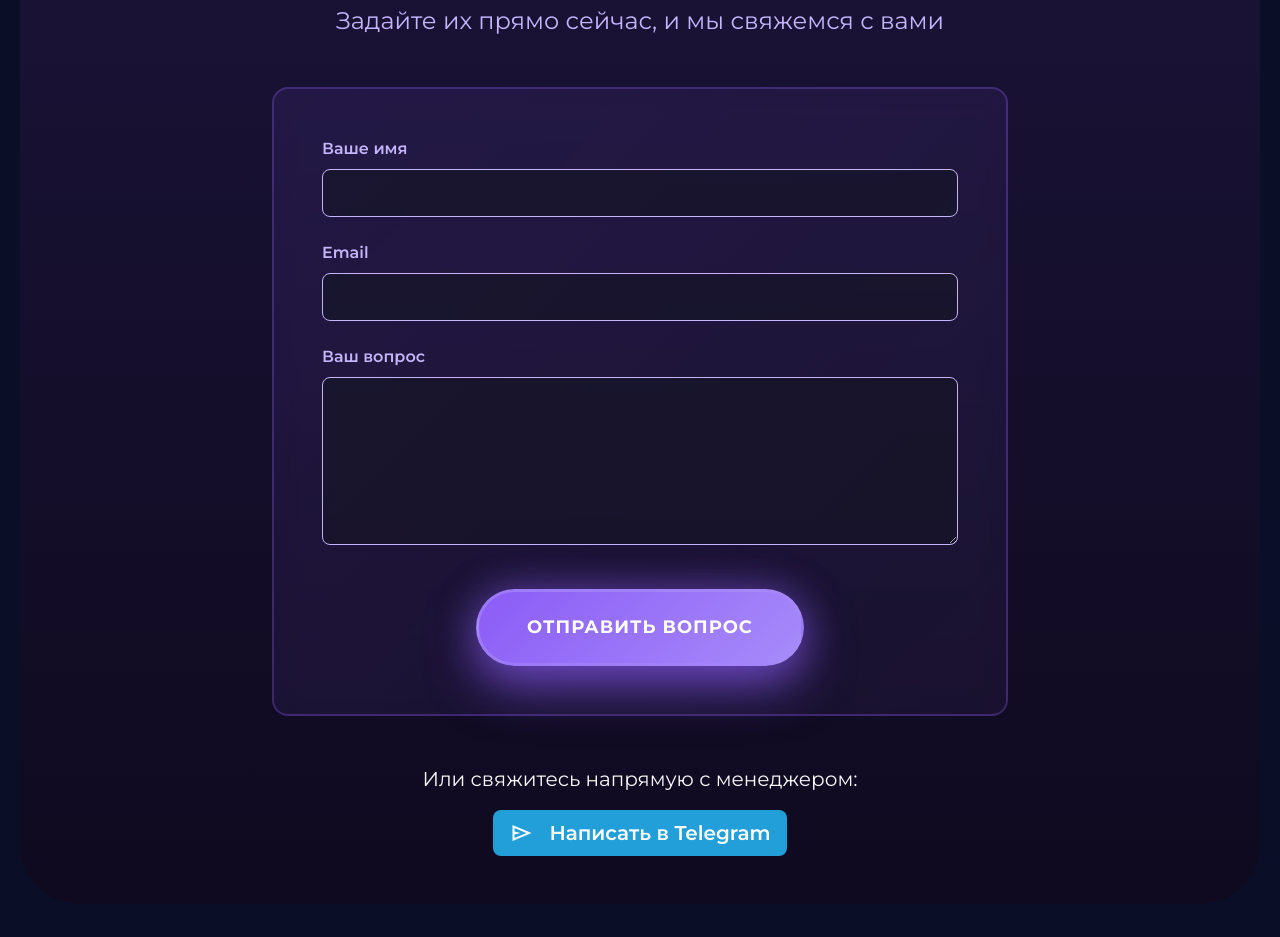
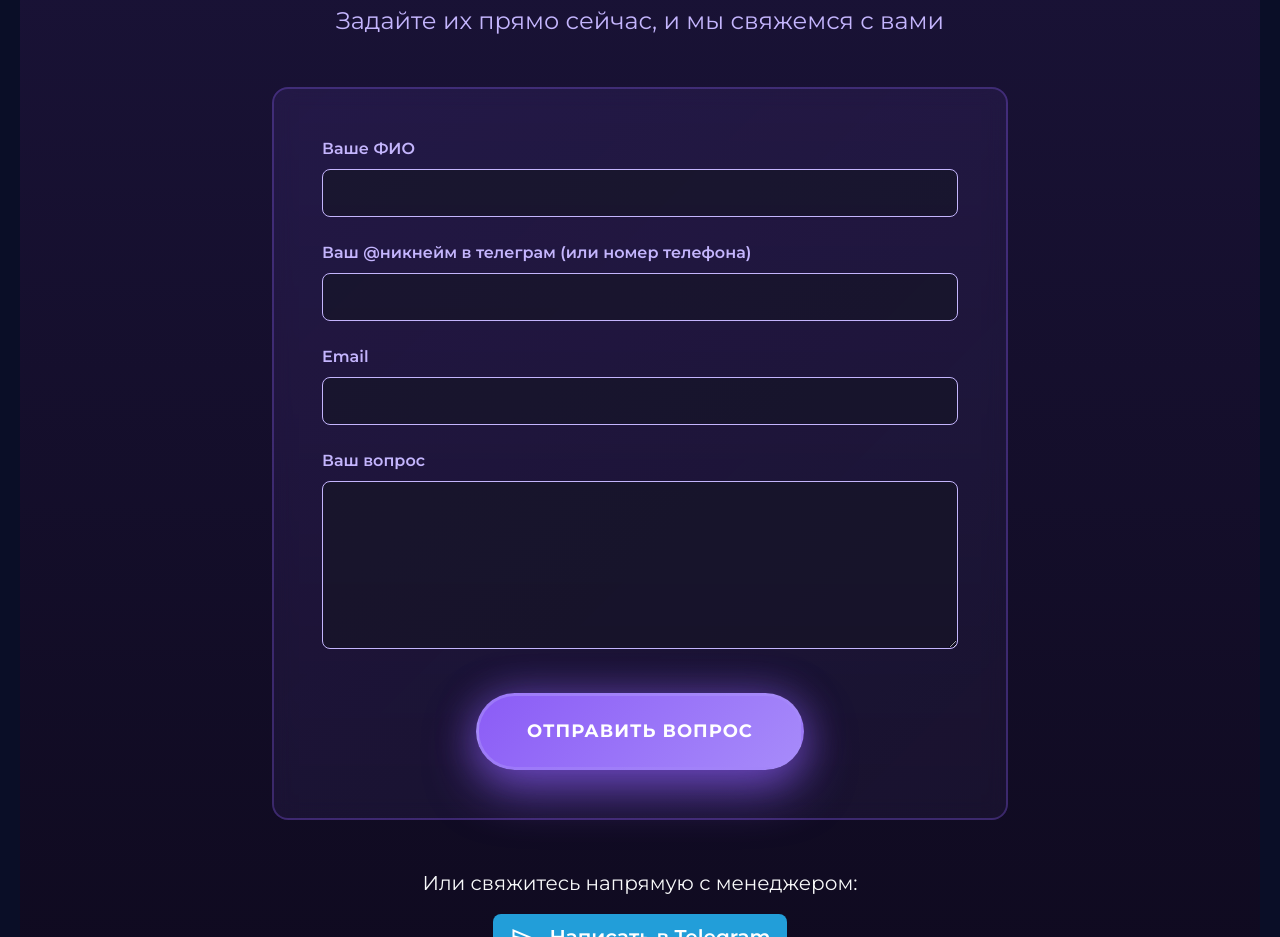
Before and after one commit to Phil1879/numerolog, a plain HTML site: page index.html in a window 1280 px wide. Shown: the part 10208-11145 px from the top of the page. Drawn offline with nearby package versions, Linux system fonts and the light colour scheme.

Commit message:
webhook2

```diff
--- a/index.html
+++ b/index.html
@@ -725,8 +725,12 @@
                 <div class="bg-module rounded-4 p-4 p-md-5">
                     <form id="contactForm" class="row g-4">
                         <div class="col-12">
-                            <label class="form-label text-primary fw-semibold" data-key="contact-name-label">Ваше имя</label>
+                            <label class="form-label text-primary fw-semibold" data-key="contact-name-label">Ваше ФИО</label>
                             <input type="text" name="name" class="form-control form-control-lg bg-dark-custom border-primary text-light" required>
+                        </div>
+                        <div class="col-12">
+                            <label class="form-label text-primary fw-semibold" data-key="contact-tg-label">Ваш @ник в телеграм (или номер телефона)</label>
+                            <input type="text" name="tg" class="form-control form-control-lg bg-dark-custom border-primary text-light" required>
                         </div>
                         <div class="col-12">
                             <label class="form-label text-primary fw-semibold" data-key="contact-email-label">Email</label>
@@ -734,7 +738,7 @@
                         </div>
                         <div class="col-12">
                             <label class="form-label text-primary fw-semibold" data-key="contact-message-label">Ваш вопрос</label>
-                            <textarea name="message" rows="5" class="form-control form-control-lg bg-dark-custom border-primary text-light" required></textarea>
+                            <textarea name="message" rows="5" class="form-control form-control-lg bg-dark-custom border-primary text-light"></textarea>
                         </div>
                         <div class="col-12 text-center">
                             <button type="submit" class="cta-button btn-lg px-5">
--- a/js/script.js
+++ b/js/script.js
@@ -201,7 +201,8 @@ const translations = {
         // Contact section
         'contact-title': 'Остались вопросы?',
         'contact-subtitle': 'Задайте их прямо сейчас, и мы свяжемся с вами',
-        'contact-name-label': 'Ваше имя',
+        'contact-name-label': 'Ваше ФИО',
+        'contact-tg-label': 'Ваш @никнейм в телеграм (или номер телефона)',
         'contact-email-label': 'Email',
         'contact-message-label': 'Ваш вопрос',
         'contact-button': 'Отправить вопрос',
@@ -412,7 +413,8 @@ const translations = {
         // Contact section
         'contact-title': 'Залишились питання?',
         'contact-subtitle': 'Задайте їх прямо зараз, і ми зв\'яжемось з вами',
-        'contact-name-label': 'Ваше ім\'я',
+        'contact-name-label': 'Ваше ПІБ',
+        'contact-tg-label': 'Ваш @нікнейм в телеграм (або номер телефона)',
         'contact-email-label': 'Email',
         'contact-message-label': 'Ваше питання',
         'contact-button': 'Надіслати питання',
```
